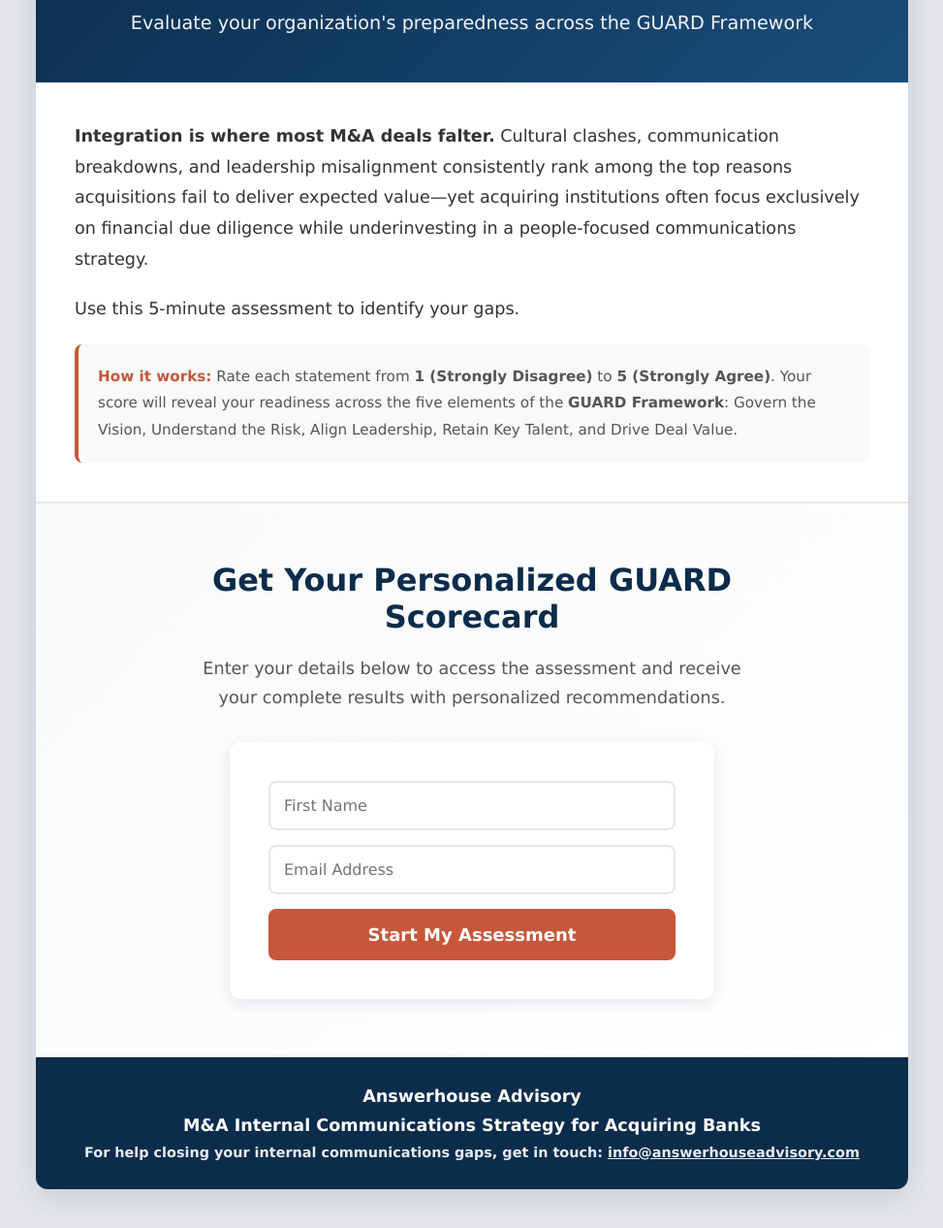
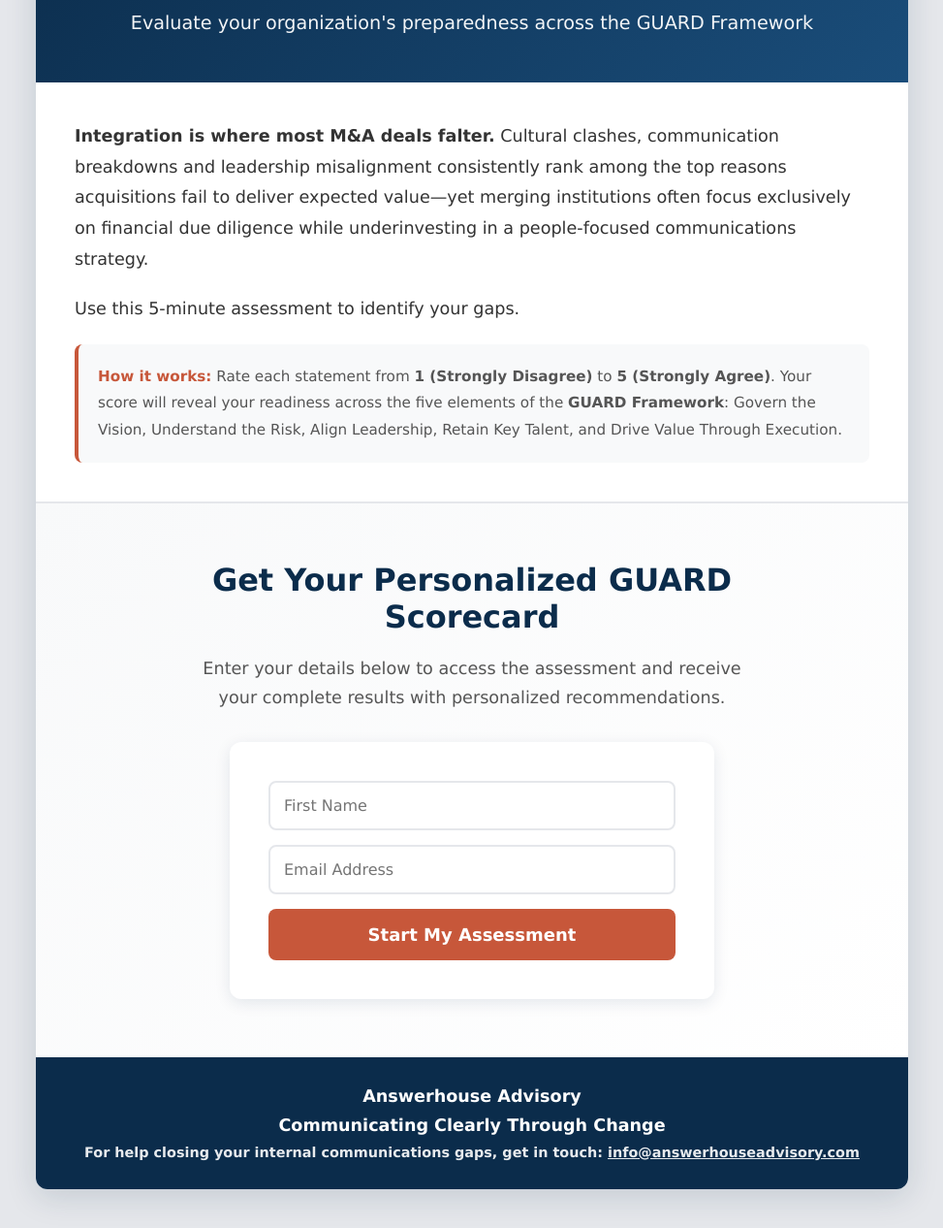
Before and after one commit to JHCham/answerhouse-tools, a plain HTML site: page readiness-assessment.html in a window 1280 px wide. Shown: the part 185-1451 px from the top of the page at 97% size, without its empty margins (153-1126 px from the left). Drawn offline with Linux system fonts and the light colour scheme.

Commit message:
Update readiness-assessment.html

```diff
--- a/readiness-assessment.html
+++ b/readiness-assessment.html
@@ -451,9 +451,9 @@
         </div>
 
         <div class="intro">
-            <p><strong>Integration is where most M&A deals falter.</strong> Cultural clashes, communication breakdowns,
+            <p><strong>Integration is where most M&A deals falter.</strong> Cultural clashes, communication breakdowns
                 and leadership misalignment consistently rank among the top reasons acquisitions fail to deliver
-                expected value—yet acquiring institutions often focus exclusively on financial due diligence while
+                expected value—yet merging institutions often focus exclusively on financial due diligence while
                 underinvesting in a people-focused communications strategy.</p>
             <p>Use this 5-minute assessment to identify your gaps.</p>
             <div class="intro-box">
@@ -461,7 +461,7 @@
                         Disagree)</strong> to <strong style="color: #555;">5 (Strongly Agree)</strong>. Your score will
                     reveal your readiness across the five elements of the <strong style="color: #555;">GUARD
                         Framework</strong>: Govern the Vision, Understand the Risk, Align Leadership, Retain Key Talent,
-                    and Drive Deal Value.</p>
+                    and Drive Value Through Execution.</p>
             </div>
         </div>
 
@@ -514,7 +514,7 @@
 
         <div class="footer">
             <p>Answerhouse Advisory</p>
-            <p>M&A Internal Communications Strategy for Acquiring Banks</p>
+            <p>Communicating Clearly Through Change</p>
             <p>For help closing your internal communications gaps, get in touch: <a
                     href="mailto:info@answerhouseadvisory.com">info@answerhouseadvisory.com</a></p>
         </div>
@@ -538,10 +538,10 @@
             { id: 14, category: 'R', text: 'We have compliant, pre-approved scripts for managers to use on announcement day', pillar: 'Retain Key Talent' },
             { id: 15, category: 'R', text: 'Legal and compliance review all employment-related communications before distribution', pillar: 'Retain Key Talent' },
             { id: 16, category: 'R', text: 'We have a plan to address and stabilize critical employees during integration', pillar: 'Retain Key Talent' },
-            { id: 17, category: 'D', text: 'We have a central hub (intranet/SharePoint) where employees can find updated information', pillar: 'Drive Deal Value' },
-            { id: 18, category: 'D', text: 'FAQs are maintained and updated continuously based on actual employee questions', pillar: 'Drive Deal Value' },
-            { id: 19, category: 'D', text: 'Communication effectiveness is measured and reported to executives regularly', pillar: 'Drive Deal Value' },
-            { id: 20, category: 'D', text: 'We have processes to maintain momentum and prevent integration stalls due to confusion', pillar: 'Drive Deal Value' }
+            { id: 17, category: 'D', text: 'We have a central hub (intranet/SharePoint) where employees can find updated information', pillar: 'Drive Value Through Execution' },
+            { id: 18, category: 'D', text: 'FAQs are maintained and updated continuously based on actual employee questions', pillar: 'Drive Value Through Execution' },
+            { id: 19, category: 'D', text: 'Communication effectiveness is measured and reported to executives regularly', pillar: 'Drive Value Through Execution' },
+            { id: 20, category: 'D', text: 'We have processes to maintain momentum and prevent integration stalls due to confusion', pillar: 'Drive Value Through Execution' }
         ];
 
         const responses = {};
@@ -658,7 +658,7 @@
                 { category: 'U', title: 'Understand the Risk', desc: 'Real-time sentiment tracking & attrition mapping' },
                 { category: 'A', title: 'Align Leadership', desc: 'Consistent messaging & fast decision-making' },
                 { category: 'R', title: 'Retain Key Talent', desc: 'Manager enablement & compliant messaging' },
-                { category: 'D', title: 'Drive Deal Value', desc: 'Clear information & integration momentum' }
+                { category: 'D', title: 'Drive Value Through Execution', desc: 'Clear information & integration momentum' }
             ];
 
             document.getElementById('guardBreakdown').innerHTML = guardElements.map(elem => {
```
